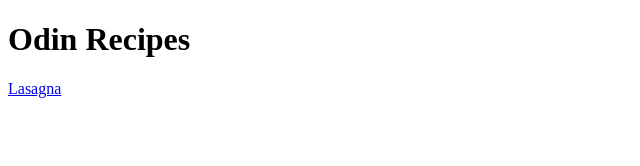
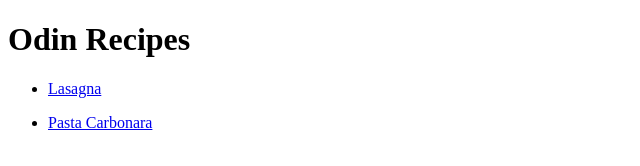
Before and after one commit to TheRodelala/odin-recipes, a plain HTML site: page index.html in a window 1280 px wide. Shown: the whole page, without its empty margins (0-640 px from the left). Drawn offline with Linux system fonts and the light colour scheme.

Commit message:
changed index - carbonara

```diff
--- a/index.html
+++ b/index.html
@@ -6,6 +6,13 @@
 </head>
 <body>
     <h1>Odin Recipes</h1>
-    <p><a href="recipes/lasagna.html">Lasagna</a></p>
+    <ul>
+        <li><a href="recipes/lasagna.html">Lasagna</a></p></li>
+        <li><a href="recipes/carbonara.html">Pasta Carbonara</a></li>
+
+
+
+
+    </ul>
 </body>
 </html>
```
Also changed, not shown: 1 other file.
